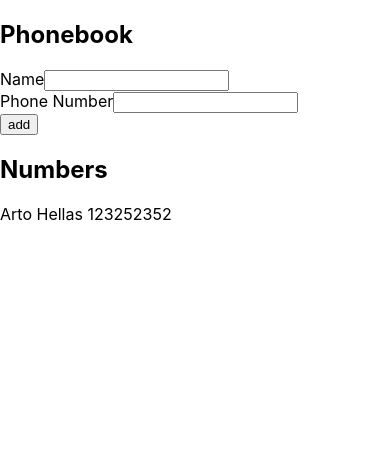
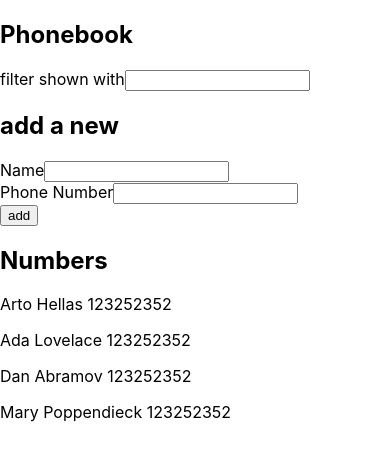
Before and after one commit to perterHUAN/fullstackopen, a React (Create React App) app in the folder part2/phone-book/: page / in a window 390 px wide. Shown: the top 460 px of the page. Built offline with nearby package versions, Linux system fonts and the light colour scheme.

Commit message:
2.9 phone book add a search feature

```diff
--- a/part2/phone-book/src/App.js
+++ b/part2/phone-book/src/App.js
@@ -3,8 +3,12 @@ import React from "react";
 function App() {
   const [newName, setNewName] = React.useState("");
   const [phoneNumber, setPhoneNumber] = React.useState("");
+  const [search, setSearch] = React.useState("");
   const [persons, setPersons] = React.useState([
-    { name: "Arto Hellas", phoneNumber: "123252352" },
+    { name: "Arto Hellas", phoneNumber: "123252352", idx: 1 },
+    { name: "Ada Lovelace", phoneNumber: "123252352", idx: 2 },
+    { name: "Dan Abramov", phoneNumber: "123252352", idx: 3 },
+    { name: "Mary Poppendieck", phoneNumber: "123252352", idx: 4 },
   ]);
   function handleChangeName(event) {
     const value = event.target.value;
@@ -22,9 +26,24 @@ function App() {
     }
     setPersons(persons.concat({ name: newName, phoneNumber: phoneNumber }));
   }
+  function handleSearchChange(event) {
+    const value = event.target.value;
+    setSearch(value);
+  }
+  const reg = new RegExp(search, "i");
+  const searchPersons = persons.filter((person) => reg.test(person.name));
   return (
     <div>
       <h2>Phonebook</h2>
+      <label id="search">filter shown with</label>
+      <input
+        htmlFor="search"
+        type="text"
+        name="search"
+        value={search}
+        onChange={handleSearchChange}
+      ></input>
+      <h2>add a new</h2>
       <form onSubmit={handleAdd}>
         <div>
           <label htmlFor="name">Name</label>
@@ -53,7 +72,7 @@ function App() {
         </div>
       </form>
       <h2>Numbers</h2>
-      {persons.map((person) => (
+      {searchPersons.map((person) => (
         <p key={person.name}>
           {person.name} {person.phoneNumber}
         </p>
```
